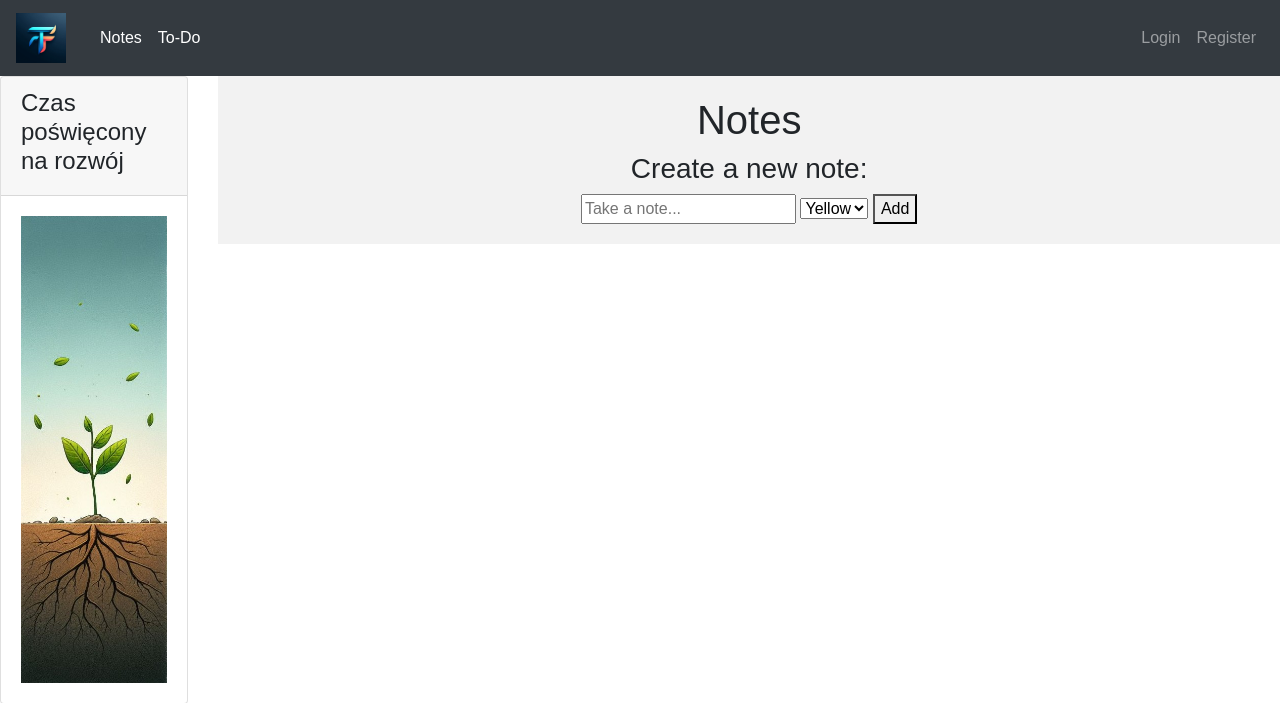
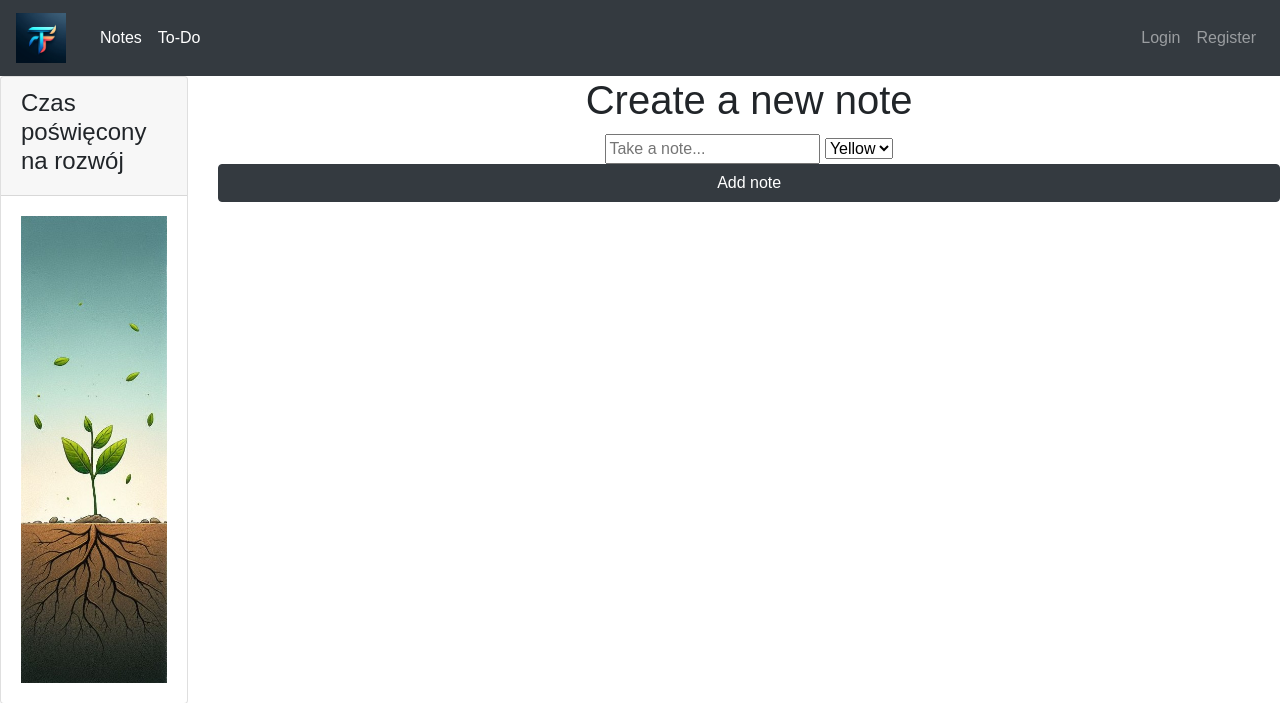
Before and after one commit to PawelekKlocek/TaskForge, a Flask app: page /notes in a window 1280 px wide. Shown: the top 703 px of the page. Run offline with Flask 3, Linux system fonts and the light colour scheme; some libraries are stand-ins or nearby versions.

Commit message:
notes methods implementation

```diff
--- a/server.py
+++ b/server.py
@@ -26,10 +26,13 @@ def add_note():
     # save_notes() funkcja do zapisu notatek
     return redirect(url_for('notes'))
 
-@app.route("/delete_note/<int:note_id>", methods=['Get','POST'])
+@app.route("/delete_note/<string:note_id>", methods=['GET','POST'])
 def delete_note(note_id):
     if request.method == 'POST':
-        del notes_list[note_id]
+        for note in notes_list:
+            if str(note['id']) == note_id:
+                notes_list.remove(note)
+                break
     return redirect(url_for('notes'))
 
 @app.route("/todo", methods=['GET', 'POST'])# dodajemy metody POST i GET do routingu który pozwoli nam na dodawanie nowych zadań do listy
--- a/templates/login.html
+++ b/templates/login.html
@@ -1,7 +1,7 @@
 {% extends "base.html" %}
 
 {% block title %} Login {% endblock%}
-{% block style%}
+{% block astyle%}
     <style>
         body{background: #000}
         .card{border: none;height: 350px}
--- a/templates/notes.html
+++ b/templates/notes.html
@@ -46,25 +46,25 @@
 {% endblock%}
 
 {% block content %}
-<div class="header">
-    <h1>Notes</h1>
-    <h3>Create a new note: </h3>
-    <form action="/add_note" method="post">
+
+<div style="text-align: center;">
+    <h1 style="margin-bottom: 10px;">Create a new note</h1>
+    <form action="{{url_for('add_note')}}" method="post" >
         <input type="text" name="note_name" placeholder="Take a note..." style="color: grey;">
         <select name="note_color">
             <option value="yellow">Yellow</option>
             <option value="lightblue">Blue</option>
             <option value="pink">Pink</option>
         </select>
-        <button type="submit">Add</button>
+        <button type="submit" class="btn btn-dark w-100">Add note</button>
     </form>
 </div>
 <div class="note-container">
     {% for note in notes%}
-        <div class="note {{note.color}}">
+        <div class="note {{note.color}}" style="position: relative;">
             <p>{{note.text}}</p>
-            <form action="/delete_note/{{loop.index0}}" method="post">
-                <button type="submit">Delete</button>
+            <form action="{{ url_for('delete_note', note_id=note.id) }}" method="post" style="position: absolute; bottom: 5px; right: 0px;">
+                <button class="btn btn-outline-dark" style="transform: scale(0.75);">Delete</button>
             </form>
         </div>
 
--- a/templates/register.html
+++ b/templates/register.html
@@ -1,7 +1,7 @@
 {% extends "base.html" %}
 
 {% block title %} Register {% endblock%}
-{% block style%}
+{% block astyle%}
     <style>
         body{background: #000}
         .card{border: none;height: 410px}
```
Also changed, not shown: templates/base.html (line endings or trailing spaces).
